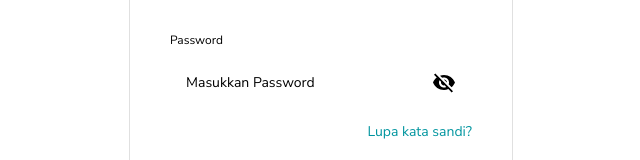
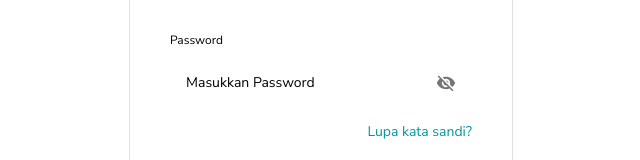
Before and after one commit to herulhidayat/hiring-management-app, a Next.js app: page /login in a window 1280 px wide. Shown: the part 383-543 px from the top of the page, without its empty margins (319-959 px from the left). Built offline with nearby package versions, Linux system fonts and the light colour scheme; no server answers.

Commit message:
[DESIGN] update login page

```diff
--- a/src/pages/login/index.tsx
+++ b/src/pages/login/index.tsx
@@ -135,11 +135,11 @@ function LoginPage() {
                         type={showPassword ? "text" : "password"}
                         placeholder="Masukkan Password"
                       />
-                      <div className="absolute top-1/2 right-4 -translate-y-1/2">
+                      <div className="absolute top-1/2 right-4 -translate-y-1/2 text-neutral-70 cursor-pointer">
                         {showPassword ? (
-                          <Visibility onClick={() => setShowPassword(false)} />
+                          <Visibility sx={{ fontSize: '1.25rem'}} onClick={() => setShowPassword(false)} />
                         ) : (
-                          <VisibilityOff onClick={() => setShowPassword(true)} />
+                          <VisibilityOff sx={{ fontSize: '1.25rem'}} onClick={() => setShowPassword(true)} />
                         )}
                       </div>
                     </div>
```
